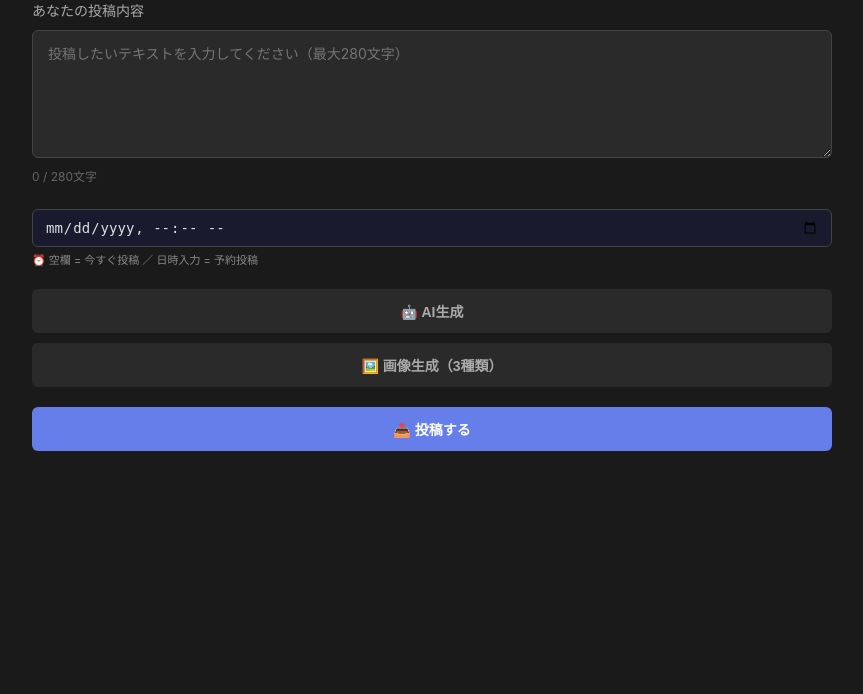
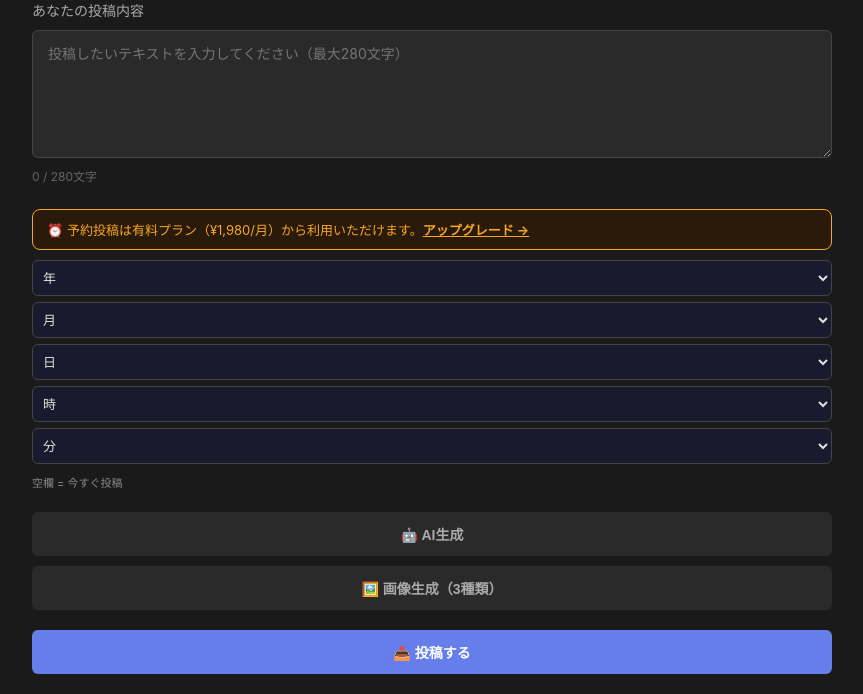
Before and after one commit to tubakido-byte/bep-post-generator, a Flask app: page / in a window 1280 px wide. Shown: the part 257-951 px from the top of the page, without its empty margins (208-1071 px from the left). Before the commit the page ends 708 px from the top, so only its background shows below. Run offline with Flask 3, Linux system fonts and the light colour scheme; data that the repository does not hold is empty.

Commit message:
Replace datetime-local with dropdown selects; add schedule notice above inputs
- Year/month/day/hour/minute dropdowns replace single datetime input
- Free plan notice shown above schedule dropdowns
- Notice hidden for paid/premium plans

Co-Authored-By: Claude Sonnet 4.6 <noreply@anthropic.com>

```diff
--- a/static/app.js
+++ b/static/app.js
@@ -165,13 +165,22 @@ function loadNews() {
 
 // ===== 投稿 =====
 
+function getScheduleTime(section) {
+    const y = document.getElementById(`${section}-sched-year`)?.value;
+    const mo = document.getElementById(`${section}-sched-month`)?.value;
+    const d = document.getElementById(`${section}-sched-day`)?.value;
+    const h = document.getElementById(`${section}-sched-hour`)?.value;
+    const mi = document.getElementById(`${section}-sched-min`)?.value;
+    if (y && mo && d && h && mi) return `${y}-${mo}-${d}T${h}:${mi}`;
+    return '';
+}
+
 function postText(section) {
     const text = section === 'short' ? shortText.value.trim() : opinionText.value.trim();
     if (!text) { showResult(`${section}-result`, 'テキストを入力してください', 'error'); return; }
     if (section === 'news' && !selectedArticle) { showResult('news-result', '記事を選択してください', 'error'); return; }
 
-    const scheduleEl = document.getElementById(`${section}-schedule-time`);
-    const scheduleTime = scheduleEl ? scheduleEl.value : '';
+    const scheduleTime = getScheduleTime(section);
 
     if (scheduleTime && !checkScheduleAccess(section)) return;
     if (!scheduleTime && !checkPostLimit(section)) return;
@@ -502,6 +511,11 @@ function updatePlanUI(plan) {
     inputArea.style.display = c.showInput ? 'block' : 'none';
     const manualApi = document.getElementById('manual-api-section');
     if (manualApi) manualApi.style.display = plan === 'premium' ? 'block' : 'none';
+    const isFree = plan === 'free';
+    ['short-schedule-notice','news-schedule-notice'].forEach(id => {
+        const el = document.getElementById(id);
+        if (el) el.style.display = isFree ? 'block' : 'none';
+    });
 }
 
 function getAccounts() {
--- a/templates/dashboard.html
+++ b/templates/dashboard.html
@@ -36,10 +36,34 @@
                 <label style="font-size:12px;color:#aaa;">📱 投稿アカウント</label>
                 <select id="short-account-select" style="width:100%;padding:8px;border-radius:6px;border:1px solid #444;background:#1a1a2e;color:#e0e0e0;font-size:13px;"></select>
             </div>
-            <div class="schedule-row">
-                <input type="datetime-local" id="short-schedule-time">
-                <span class="schedule-hint">⏰ 空欄 = 今すぐ投稿 ／ 日時入力 = 予約投稿</span>
+            <div id="short-schedule-notice" style="display:none;background:#2a1a0a;border:1px solid #f5a623;border-radius:8px;padding:10px 14px;margin-bottom:8px;font-size:13px;color:#f5a623;">
+                ⏰ 予約投稿は有料プラン（¥1,980/月）から利用いただけます。<a href="https://www.ins-japan.com/upgrade/" target="_blank" style="color:#f5a623;font-weight:700;">アップグレード →</a>
             </div>
+            <div class="schedule-row" style="display:flex;gap:6px;flex-wrap:wrap;align-items:center;">
+                <select id="short-sched-year"  style="padding:8px 6px;border-radius:6px;border:1px solid #444;background:#1a1a2e;color:#e0e0e0;font-size:13px;">
+                    <option value="">年</option>
+                    <option value="2026">2026</option>
+                    <option value="2027">2027</option>
+                </select>
+                <select id="short-sched-month" style="padding:8px 6px;border-radius:6px;border:1px solid #444;background:#1a1a2e;color:#e0e0e0;font-size:13px;">
+                    <option value="">月</option>
+                    <script>for(var m=1;m<=12;m++) document.write('<option value="'+String(m).padStart(2,'0')+'">'+m+'月</option>');</script>
+                </select>
+                <select id="short-sched-day"   style="padding:8px 6px;border-radius:6px;border:1px solid #444;background:#1a1a2e;color:#e0e0e0;font-size:13px;">
+                    <option value="">日</option>
+                    <script>for(var d=1;d<=31;d++) document.write('<option value="'+String(d).padStart(2,'0')+'">'+d+'日</option>');</script>
+                </select>
+                <select id="short-sched-hour"  style="padding:8px 6px;border-radius:6px;border:1px solid #444;background:#1a1a2e;color:#e0e0e0;font-size:13px;">
+                    <option value="">時</option>
+                    <script>for(var h=0;h<=23;h++) document.write('<option value="'+String(h).padStart(2,'0')+'">'+h+'時</option>');</script>
+                </select>
+                <select id="short-sched-min"   style="padding:8px 6px;border-radius:6px;border:1px solid #444;background:#1a1a2e;color:#e0e0e0;font-size:13px;">
+                    <option value="">分</option>
+                    <script>['00','05','10','15','20','25','30','35','40','45','50','55'].forEach(function(v){document.write('<option value="'+v+'">'+v+'分</option>');});</script>
+                </select>
+                <span class="schedule-hint" style="font-size:11px;color:#888;">空欄 = 今すぐ投稿</span>
+            </div>
+            <input type="hidden" id="short-schedule-time">
             <button class="secondary" onclick="generatePatterns('short')">🤖 AI生成</button>
             <button class="secondary" onclick="generateImagesFromText('short')">🖼️ 画像生成（3種類）</button>
             <div id="short-loading" class="loading-message">⏳ 1分～2分程お待ちください...</div>
@@ -99,10 +123,34 @@
                     <label style="font-size:12px;color:#aaa;">📱 投稿アカウント</label>
                     <select id="news-account-select" style="width:100%;padding:8px;border-radius:6px;border:1px solid #444;background:#1a1a2e;color:#e0e0e0;font-size:13px;"></select>
                 </div>
-                <div class="schedule-row">
-                    <input type="datetime-local" id="news-schedule-time">
-                    <span class="schedule-hint">⏰ 空欄 = 今すぐ投稿 ／ 日時入力 = 予約投稿</span>
+                <div id="news-schedule-notice" style="display:none;background:#2a1a0a;border:1px solid #f5a623;border-radius:8px;padding:10px 14px;margin-bottom:8px;font-size:13px;color:#f5a623;">
+                    ⏰ 予約投稿は有料プラン（¥1,980/月）から利用いただけます。<a href="https://www.ins-japan.com/upgrade/" target="_blank" style="color:#f5a623;font-weight:700;">アップグレード →</a>
                 </div>
+                <div class="schedule-row" style="display:flex;gap:6px;flex-wrap:wrap;align-items:center;">
+                    <select id="news-sched-year"  style="padding:8px 6px;border-radius:6px;border:1px solid #444;background:#1a1a2e;color:#e0e0e0;font-size:13px;">
+                        <option value="">年</option>
+                        <option value="2026">2026</option>
+                        <option value="2027">2027</option>
+                    </select>
+                    <select id="news-sched-month" style="padding:8px 6px;border-radius:6px;border:1px solid #444;background:#1a1a2e;color:#e0e0e0;font-size:13px;">
+                        <option value="">月</option>
+                        <script>for(var m=1;m<=12;m++) document.write('<option value="'+String(m).padStart(2,'0')+'">'+m+'月</option>');</script>
+                    </select>
+                    <select id="news-sched-day"   style="padding:8px 6px;border-radius:6px;border:1px solid #444;background:#1a1a2e;color:#e0e0e0;font-size:13px;">
+                        <option value="">日</option>
+                        <script>for(var d=1;d<=31;d++) document.write('<option value="'+String(d).padStart(2,'0')+'">'+d+'日</option>');</script>
+                    </select>
+                    <select id="news-sched-hour"  style="padding:8px 6px;border-radius:6px;border:1px solid #444;background:#1a1a2e;color:#e0e0e0;font-size:13px;">
+                        <option value="">時</option>
+                        <script>for(var h=0;h<=23;h++) document.write('<option value="'+String(h).padStart(2,'0')+'">'+h+'時</option>');</script>
+                    </select>
+                    <select id="news-sched-min"   style="padding:8px 6px;border-radius:6px;border:1px solid #444;background:#1a1a2e;color:#e0e0e0;font-size:13px;">
+                        <option value="">分</option>
+                        <script>['00','05','10','15','20','25','30','35','40','45','50','55'].forEach(function(v){document.write('<option value="'+v+'">'+v+'分</option>');});</script>
+                    </select>
+                    <span class="schedule-hint" style="font-size:11px;color:#888;">空欄 = 今すぐ投稿</span>
+                </div>
+                <input type="hidden" id="news-schedule-time">
                 <button class="secondary" onclick="generatePatterns('news')">🤖 AI生成</button>
                 <div id="news-loading" class="loading-message">⏳ 1分～2分程お待ちください...</div>
             </div>
```
